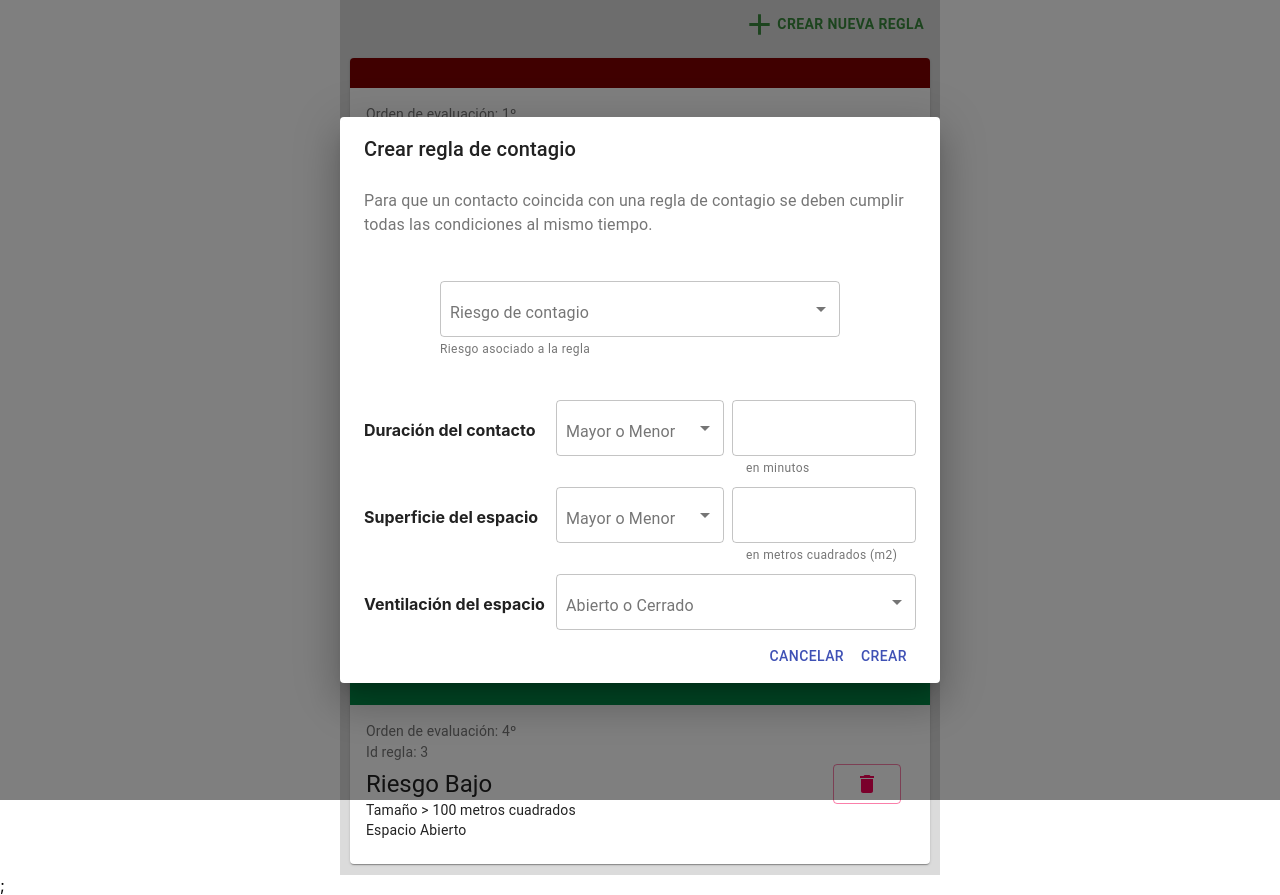
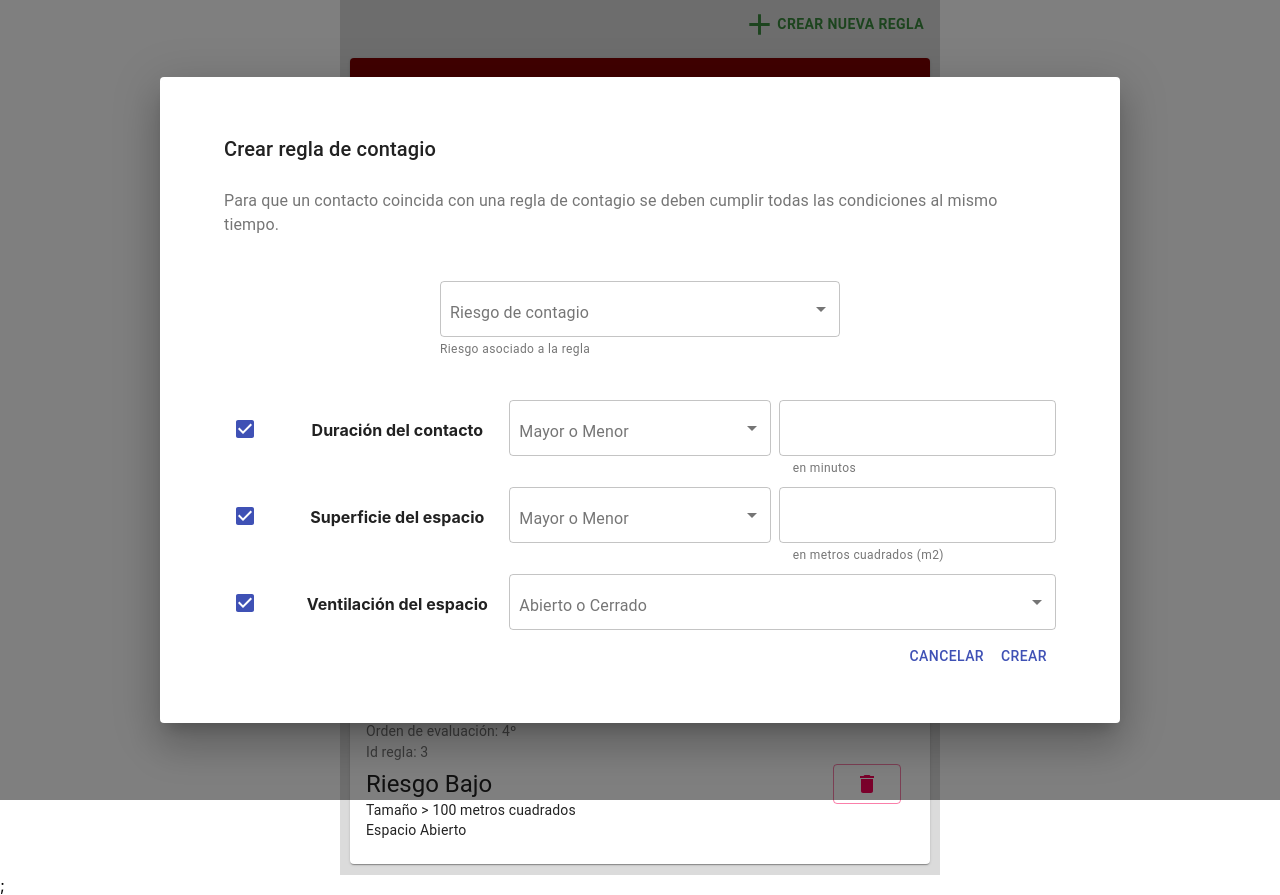
Before and after one commit to ct-fiuba/ct-web-app, a React (Create React App) app: page /rules in a window 1280 px wide. Both pictures are taken after a click on the button "CREAR NUEVA REGLA". Built offline with nearby package versions, Linux system fonts and the light colour scheme.

Commit message:
agrego checkboxes

```diff
--- a/src/components/Rules/AddRuleButton.js
+++ b/src/components/Rules/AddRuleButton.js
@@ -13,7 +13,17 @@ const useStyles = makeStyles((theme) => ({
     color: '#39893c',
     fontWeight: 'bold',
     float: 'right',
-  }
+  },
+  dialogTitle: {
+    marginTop: '40px',
+    marginLeft: '40px',
+    marginRight: '40px',
+  },
+  dialogContent: {
+    marginBottom: '40px',
+    marginLeft: '40px',
+    marginRight: '40px',
+  },
 }));
 
 export default function AddRuleButton(props) {
@@ -39,9 +49,9 @@ export default function AddRuleButton(props) {
       <Button className={classes.addButton} size="large" variant="filled" color="primary" onClick={handleClickOpen}>
         <AddIcon fontSize="large" style={{ color: '#39893c' }} /> Crear nueva regla
       </Button>
-      <Dialog open={open} onClose={handleClose} aria-labelledby="form-dialog-title">
-        <DialogTitle id="form-dialog-title">Crear regla de contagio</DialogTitle>
-        <DialogContent>
+      <Dialog maxWidth={'md'} open={open} onClose={handleClose} aria-labelledby="form-dialog-title">
+        <DialogTitle className={classes.dialogTitle} id="form-dialog-title">Crear regla de contagio</DialogTitle>
+        <DialogContent className={classes.dialogContent}>
           <DialogContentText>
             Para que un contacto coincida con una regla de contagio se deben cumplir todas las condiciones al mismo tiempo.
           </DialogContentText>
--- a/src/components/Rules/AddRuleForm.js
+++ b/src/components/Rules/AddRuleForm.js
@@ -8,6 +8,7 @@ import MenuItem from '@material-ui/core/MenuItem';
 import InputLabel from '@material-ui/core/InputLabel';
 import Button from '@material-ui/core/Button';
 import TextField from '@material-ui/core/TextField';
+import Checkbox from '@material-ui/core/Checkbox';
 
 const useStyles = makeStyles((theme) => ({
   formControlContagionRisk: {
@@ -28,6 +29,10 @@ const useStyles = makeStyles((theme) => ({
   },
   titleDuration: {
     marginTop: '28px',
+    textAlign: 'center',
+  },
+  checkboxes: {
+    marginTop: '16px',
   },
   durationValue: {
     marginTop: '8px',
@@ -42,6 +47,7 @@ const useStyles = makeStyles((theme) => ({
   },
   titleM2: {
     marginTop: '28px',
+    textAlign: 'center',
   },
   m2Value: {
     marginTop: '8px',
@@ -56,6 +62,7 @@ const useStyles = makeStyles((theme) => ({
   },
   titleSpace: {
     marginTop: '28px',
+    textAlign: 'center',
   },
   formControlSpaceValue: {
     margin: theme.spacing(1),
@@ -76,6 +83,9 @@ export default function AddRuleForm(props) {
   const [m2Cmp, setM2Cmp] = React.useState('');
   const [m2Value, setM2Value] = React.useState('');
   const [spaceValue, setSpaceValue] = React.useState('');
+  const [checkboxDuration, setCheckboxDuration] = React.useState(true);
+  const [checkboxM2, setCheckboxM2] = React.useState(true);
+  const [checkboxSpace, setCheckboxSpace] = React.useState(true);
 
   const handleContagionRiskChange = (event) => {
     setContagionRisk(event.target.value);
@@ -101,6 +111,31 @@ export default function AddRuleForm(props) {
     setSpaceValue(event.target.value);
   }
 
+  const handleChangeCheckboxDuration = (event) => {
+    setCheckboxDuration(!checkboxDuration);
+  }
+
+  const handleChangeCheckboxM2 = (event) => {
+    setCheckboxM2(!checkboxM2);
+  }
+
+  const handleChangeCheckboxSpace = (event) => {
+    setCheckboxSpace(!checkboxSpace);
+  }
+
+  const fieldsValidation = () => {
+    console.log("Contagion risk:", contagionRisk);
+    console.log("Duration cmp:", durationCmp);
+    console.log("Duration value:", durationValue);
+    console.log("m2 cmp:", m2Cmp);
+    console.log("m2 value:", m2Value);
+    console.log("space value:", spaceValue);
+  }
+
+  const handleConfirm = () => {
+    fieldsValidation()
+  }
+
   return (
     <Grid container>
       <Grid item xs={12} className={classes.gridContagionRisk}>
@@ -123,7 +158,16 @@ export default function AddRuleForm(props) {
 
 
 
-      <Grid item xs={4}>
+      <Grid item xs={1}>
+        <Checkbox
+          className={classes.checkboxes}
+          checked={checkboxDuration}
+          color="primary"
+          inputProps={{ 'aria-label': 'secondary checkbox' }}
+          onChange={handleChangeCheckboxDuration}
+        />
+      </Grid>
+      <Grid item xs={3}>
         <h4 className={classes.titleDuration}>Duración del contacto</h4>
       </Grid>
       <Grid item xs={4}>
@@ -135,6 +179,7 @@ export default function AddRuleForm(props) {
             value={durationCmp}
             onChange={handleDurationCmpChange}
             variant="outlined"
+            disabled={!checkboxDuration}
           >
             <MenuItem value={'>'}>{'Mayor a'}</MenuItem>
             <MenuItem value={'<'}>{'Menor a'}</MenuItem>
@@ -149,11 +194,21 @@ export default function AddRuleForm(props) {
             variant="outlined"
             onChange={handleDurationValueChange}
             className={classes.durationValue}
+            disabled={!checkboxDuration}
           />
       </Grid>
 
 
-      <Grid item xs={4}>
+      <Grid item xs={1}>
+        <Checkbox
+          className={classes.checkboxes}
+          checked={checkboxM2}
+          color="primary"
+          inputProps={{ 'aria-label': 'secondary checkbox' }}
+          onChange={handleChangeCheckboxM2}
+        />
+      </Grid>
+      <Grid item xs={3}>
         <h4 className={classes.titleM2}>Superficie del espacio</h4>
       </Grid>
       <Grid item xs={4}>
@@ -165,6 +220,7 @@ export default function AddRuleForm(props) {
             value={m2Cmp}
             onChange={handleM2CmpChange}
             variant="outlined"
+            disabled={!checkboxM2}
           >
             <MenuItem value={'>'}>{'Mayor a'}</MenuItem>
             <MenuItem value={'<'}>{'Menor a'}</MenuItem>
@@ -179,12 +235,21 @@ export default function AddRuleForm(props) {
             variant="outlined"
             onChange={handleM2ValueChange}
             className={classes.m2Value}
+            disabled={!checkboxM2}
           />
       </Grid>
 
 
-
-      <Grid item xs={4}>
+      <Grid item xs={1}>
+        <Checkbox
+          className={classes.checkboxes}
+          checked={checkboxSpace}
+          color="primary"
+          inputProps={{ 'aria-label': 'secondary checkbox' }}
+          onChange={handleChangeCheckboxSpace}
+        />
+      </Grid>
+      <Grid item xs={3}>
         <h4 className={classes.titleSpace}>Ventilación del espacio</h4>
       </Grid>
       <Grid item xs={8}>
@@ -196,6 +261,7 @@ export default function AddRuleForm(props) {
             value={spaceValue}
             onChange={handleSpaceValueChange}
             variant="outlined"
+            disabled={!checkboxSpace}
           >
             <MenuItem value={'Abierto'}>{'Abierto'}</MenuItem>
             <MenuItem value={'Cerrado'}>{'Cerrado'}</MenuItem>
@@ -209,7 +275,7 @@ export default function AddRuleForm(props) {
         <Button onClick={props.handleClose} color="primary">
           Cancelar
         </Button>
-        <Button onClick={props.handleConfirm} color="primary">
+        <Button onClick={handleConfirm} color="primary">
           Crear
         </Button>
       </Grid>
```
